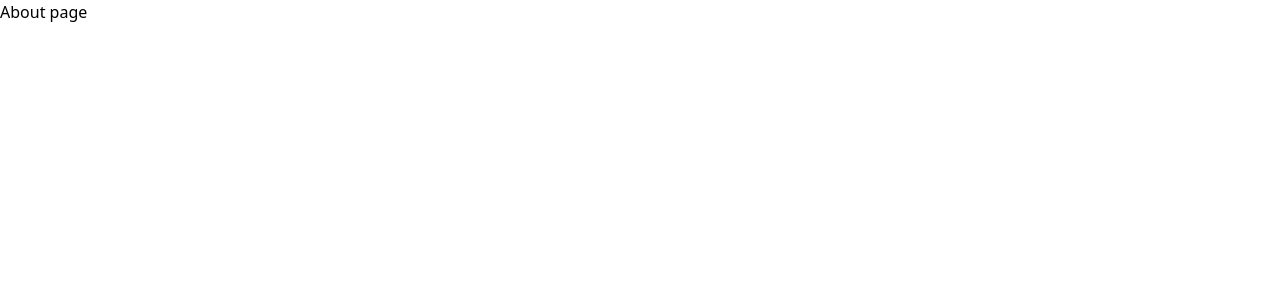
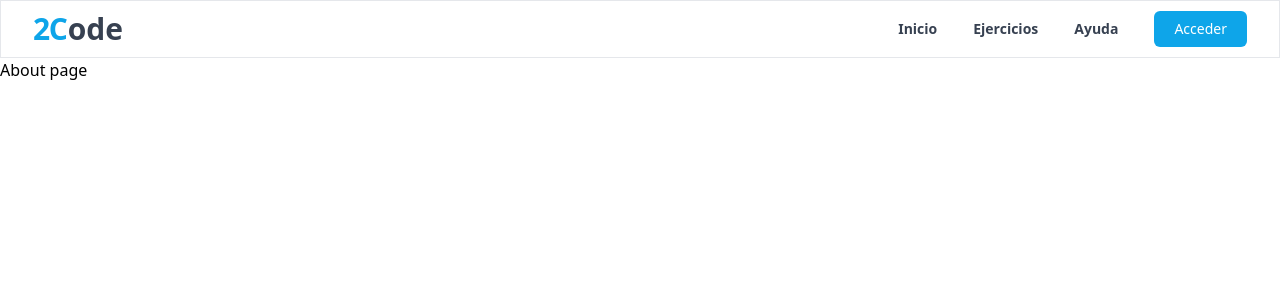
Before and after one commit to Fabianvc88/2code-client, a React (Create React App) app: page /about in a window 1280 px wide. Shown: the top 300 px of the page. Built offline with nearby package versions, Linux system fonts and the light colour scheme; a web font is replaced by a local one.

Commit message:
Modified main colors

```diff
--- a/src/components/Navbar.js
+++ b/src/components/Navbar.js
@@ -3,9 +3,9 @@ import { MenuIcon, XIcon } from '@heroicons/react/outline'
 import { NavLink } from "react-router-dom";
 
 const navigation = [
-  { name: 'Inicio', href: '/', current: false },
-  { name: 'Ejercicios', href: '/dashboard', current: false },
-  { name: 'Ayuda', href: '/about', current: false },
+  { name: 'Inicio', href: '/', hidden: false, current: false },
+  { name: 'Ejercicios', href: '/dashboard', hidden: false, current: false },
+  { name: 'Ayuda', href: '/about', hidden: false, current: false },
 ]
 
 function classNames(...classes) {
@@ -14,11 +14,11 @@ function classNames(...classes) {
 
 export default function Navbar() {
   return (
-    <Disclosure as="nav" className="bg-gray-700 w-full">
+    <Disclosure as="nav" className="bg-white w-full border border-b">
       {({ open }) => (
         <>
           <div className="max-w-7xl mx-auto px-2 sm:px-6 lg:px-8">
-            <div className="relative flex items-center justify-between h-16">
+            <div className="relative flex items-center justify-between h-14">
               <div className="absolute inset-y-0 left-0 flex items-center sm:hidden">
                 {/* Mobile menu button*/}
                 <Disclosure.Button className="inline-flex items-center justify-center p-2 rounded-md text-gray-400 hover:text-white hover:bg-gray-600 focus:outline-none focus:ring-2 focus:ring-inset focus:ring-white">
@@ -30,31 +30,39 @@ export default function Navbar() {
                   )}
                 </Disclosure.Button>
               </div>
-              <div className="flex-1 flex items-center justify-center sm:items-stretch sm:justify-start">
+
+              <div className='flex justify-start text-3xl font-bold text-sky-500 tracking-tighter'>2
+                {/* Logo */}
+                <p className='tracking-normal'>C</p>
+                <p className='hidden md:block text-3xl text-gray-700 tracking-normal'>ode</p>
+              </div>
+
+              <div className="flex-1 flex items-center justify-center sm:justify-end">
+                {/* Logo */}
                 <div className="flex-shrink-0 flex items-center">
                   <img
-                    className="block lg:hidden h-8 w-auto"
+                    className="hidden lg:hidden h-8 w-auto"
                     src="https://tailwindui.com/img/logos/workflow-mark-indigo-500.svg"
                     alt="Workflow"
                   />
                   <img
-                    className="hidden lg:block h-8 w-auto"
+                    className="hidden lg:hidden h-8 w-auto"
                     src="https://tailwindui.com/img/logos/workflow-logo-indigo-500-mark-white-text.svg"
                     alt="Workflow"
                   />
                 </div>
 
-                {/*Links en pantalla sm+*/}
                 <div className="hidden sm:block sm:ml-6">
-                  <div className="flex space-x-4">
+                  {/*Links en pantalla sm+*/}
+                  <div className="flex space-x-3">
                     {navigation.map((item) => (
                       <NavLink
 												to={item.href}
                         key={item.name}
-                        //href={item.href}
+                        hidden={item.hidden}
                         className={classNames(
-                          item.current ? 'bg-gray-900 text-white' : 'text-gray-300 hover:bg-gray-600 hover:text-white',
-                          'px-3 py-2 rounded-md text-sm font-medium'
+                          item.current ? 'bg-gray-900 text-white' : 'text-gray-700 hover:text-sky-600',
+                          'px-3 py-2 rounded-md text-sm font-semibold'
                         )}
                         aria-current={item.current ? 'page' : undefined}
                       >
@@ -64,11 +72,13 @@ export default function Navbar() {
                   </div>
                 </div>
               </div>
+
               <div className="absolute inset-y-0 right-0 flex items-center pr-2 sm:static sm:inset-auto sm:ml-6 sm:pr-0">
-								<NavLink to="/login" key="Login" className="bg-blue-600 text-white hover:bg-blue-700 hover:text-white px-5 py-2 rounded-md text-sm font-medium">
+								<NavLink to="/login" key="Login" className="bg-sky-500 hover:bg-sky-600 text-white hover:text-white px-5 py-2 rounded-md text-sm font-medium">
 									Acceder
 								</NavLink>
               </div>
+
               {/*<div className="absolute inset-y-0 right-0 flex items-center pr-2 sm:static sm:inset-auto sm:ml-6 sm:pr-0">
                 <button
                   type="button"
--- a/src/pages/About.js
+++ b/src/pages/About.js
@@ -1,9 +1,13 @@
-import React from 'react'
+import React from 'react';
+import Navbar from '../components/Navbar';
 
 export default function About() {
   return (
     <div>
-      <h1>About page</h1>
+      <div className='flex flex-col h-screen'>
+        <Navbar />
+        About page
+      </div>
     </div>
   )
 }
--- a/src/pages/Home.js
+++ b/src/pages/Home.js
@@ -3,7 +3,7 @@ import Navbar from '../components/Navbar';
 
 export default function Home() {
   return (
-    <div className='flex flex-col h-screen'>
+    <div className='flex flex-col h-screen bg-[#4d5061]'>
       <Navbar />
       Homepage
     </div>
--- a/src/pages/Login.js
+++ b/src/pages/Login.js
@@ -29,11 +29,11 @@ export default function Login() {
           </div>
 
           <div className="flex flex-col items-center space-y-4">
-            <button className="w-28 justify-center bg-blue-500 hover:bg-blue-600 text-white font-bold py-2 px-4 rounded focus:outline-none focus:shadow-outline" type="button">
+            <button className="w-28 justify-center bg-sky-500 hover:bg-sky-600 text-white font-bold py-2 px-4 rounded focus:outline-none focus:shadow-outline" type="button">
               Entrar
             </button>
             <NavLink className="inline-block align-baseline font-bold text-xs text-gray-400 hover:text-gray-500" to="/register">Registrarse</NavLink>
-            <a className="inline-block align-baseline font-bold text-xs text-blue-600 hover:underline" href="#">
+            <a className="inline-block align-baseline font-bold text-xs text-sky-600 hover:underline" href="#">
               ¿Has olvidado tu contraseña?
             </a>
           </div>
--- a/src/pages/Register.js
+++ b/src/pages/Register.js
@@ -31,7 +31,7 @@ export default function Register() {
             <input className="shadow appearance-none border rounded w-full py-2 px-3 text-gray-700 text-sm leading-tight focus:outline-none focus:shadow-outline" id="passwordValidation" type="password" placeholder="Repetir contraseña"/>
           </div>
 
-          <div className="flex flex-col items-center space-y-8 pt-8">
+          <div className="flex flex-col items-center space-y-8 pt-5">
             <button className="justify-center bg-teal-500 hover:bg-teal-600 text-white font-bold py-2 px-4 rounded focus:outline-none focus:shadow-outline" type="button">
               Registrarse
             </button>
--- a/tailwind.config.js
+++ b/tailwind.config.js
@@ -10,6 +10,7 @@ module.exports = {
         transparent: 'transparent',
         current: 'currentColor',
         cyan: colors.cyan,
+        sky: colors.sky,
         green: colors.green,
         lime: colors.lime,
         teal: colors.teal,
```
